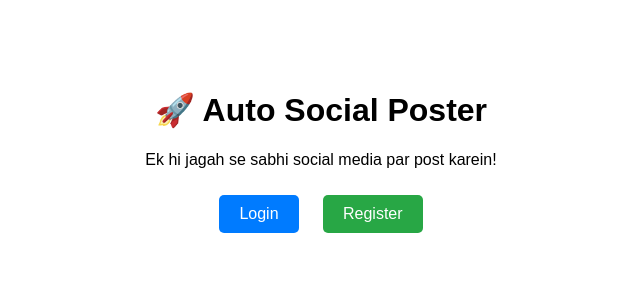
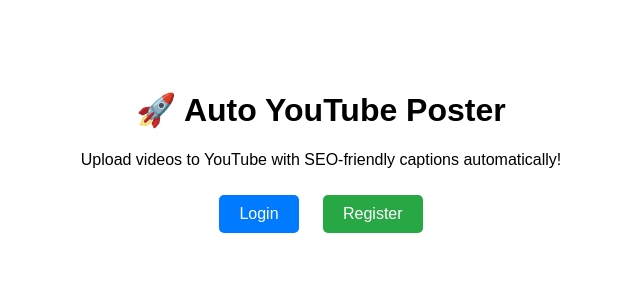
Before and after one commit to mdalam7294/auto-social-poster, a Flask app: page / in a window 1280 px wide. Shown: the top 300 px of the page, without its empty margins (319-959 px from the left). Run offline with Flask 3, Linux system fonts and the light colour scheme.

Commit message:
Update index.html

```diff
--- a/templates/index.html
+++ b/templates/index.html
@@ -1,18 +1,12 @@
 <!DOCTYPE html>
 <html>
-<head>
-    <title>Auto Social Poster</title>
-    <style>
-        body { font-family: Arial, sans-serif; max-width: 600px; margin: 50px auto; padding: 20px; text-align: center; }
-        .btn { display: inline-block; padding: 10px 20px; margin: 10px; text-decoration: none; color: white; border-radius: 5px; }
-        .btn-primary { background-color: #007bff; }
-        .btn-success { background-color: #28a745; }
-    </style>
+<head><title>Auto YouTube Poster</title>
+<style>body{font-family:Arial;max-width:600px;margin:50px auto;padding:20px;text-align:center}.btn{display:inline-block;padding:10px 20px;margin:10px;text-decoration:none;color:#fff;border-radius:5px}.btn-primary{background:#007bff}.btn-success{background:#28a745}</style>
 </head>
 <body>
-    <h1>🚀 Auto Social Poster</h1>
-    <p>Ek hi jagah se sabhi social media par post karein!</p>
-    <a href="{{ url_for('login') }}" class="btn btn-primary">Login</a>
-    <a href="{{ url_for('register') }}" class="btn btn-success">Register</a>
+<h1>🚀 Auto YouTube Poster</h1>
+<p>Upload videos to YouTube with SEO-friendly captions automatically!</p>
+<a href="{{ url_for('login') }}" class="btn btn-primary">Login</a>
+<a href="{{ url_for('register') }}" class="btn btn-success">Register</a>
 </body>
 </html>
```
